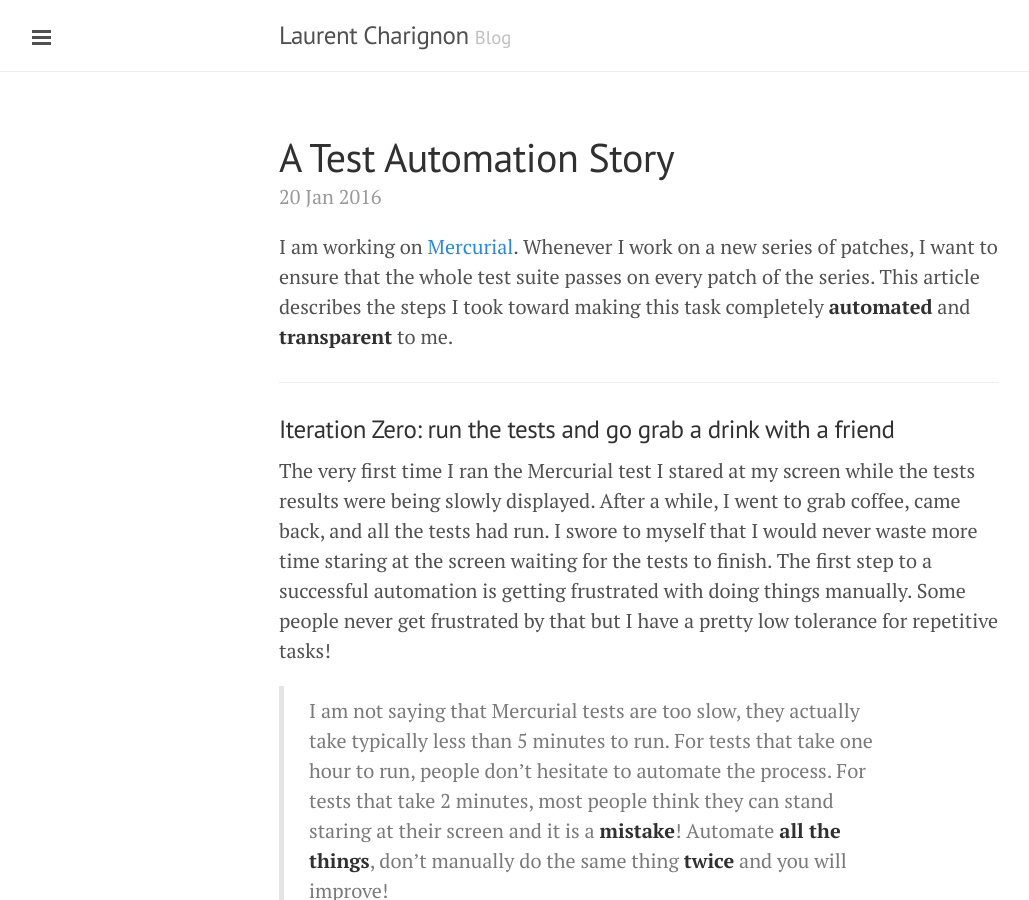
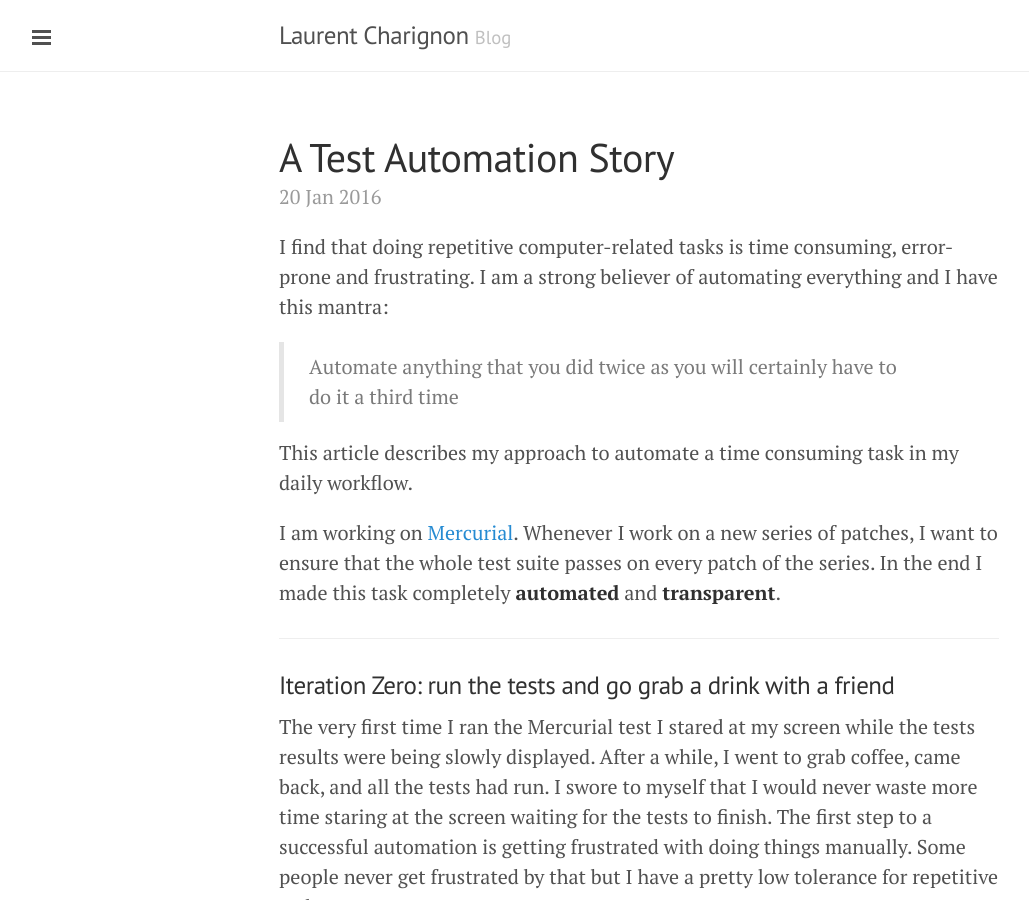
Before and after one commit to charignon/charignon.github.io, a Jekyll site: the page built from _posts/2016-01-20-reliable-automation-example.md, in a window 1280 px wide and 900 px high. Shown: the whole window, without its empty margins (1-1030 px from the left). Built offline with Jekyll 4.4.1, drawn with Linux system fonts in a browser that asks for light colours; Markdown is read by kramdown in place of the engine named in the settings.

Commit message:
improve phrasing

```diff
--- a/_posts/2016-01-20-reliable-automation-example.md
+++ b/_posts/2016-01-20-reliable-automation-example.md
@@ -3,10 +3,16 @@ layout: post
 title: A Test Automation Story
 ---
 
+I find that doing repetitive computer-related tasks is time consuming, error-prone and frustrating.
+I am a strong believer of automating everything and I have this mantra:
+
+> Automate anything that you did twice as you will certainly have to do it a third time
+
+This article describes my approach to automate a time consuming task in my daily workflow.
+
 I am working on [Mercurial](https://www.Mercurial-scm.org/). Whenever I work
 on a new series of patches, I want to ensure that the whole test suite passes
-on every patch of the series. This article describes the steps I took toward
-making this task completely **automated** and **transparent** to me.
+on every patch of the series. In the end I made this task completely **automated** and **transparent**.
 
 
 
```
Also changed, not shown: 2 other files.
